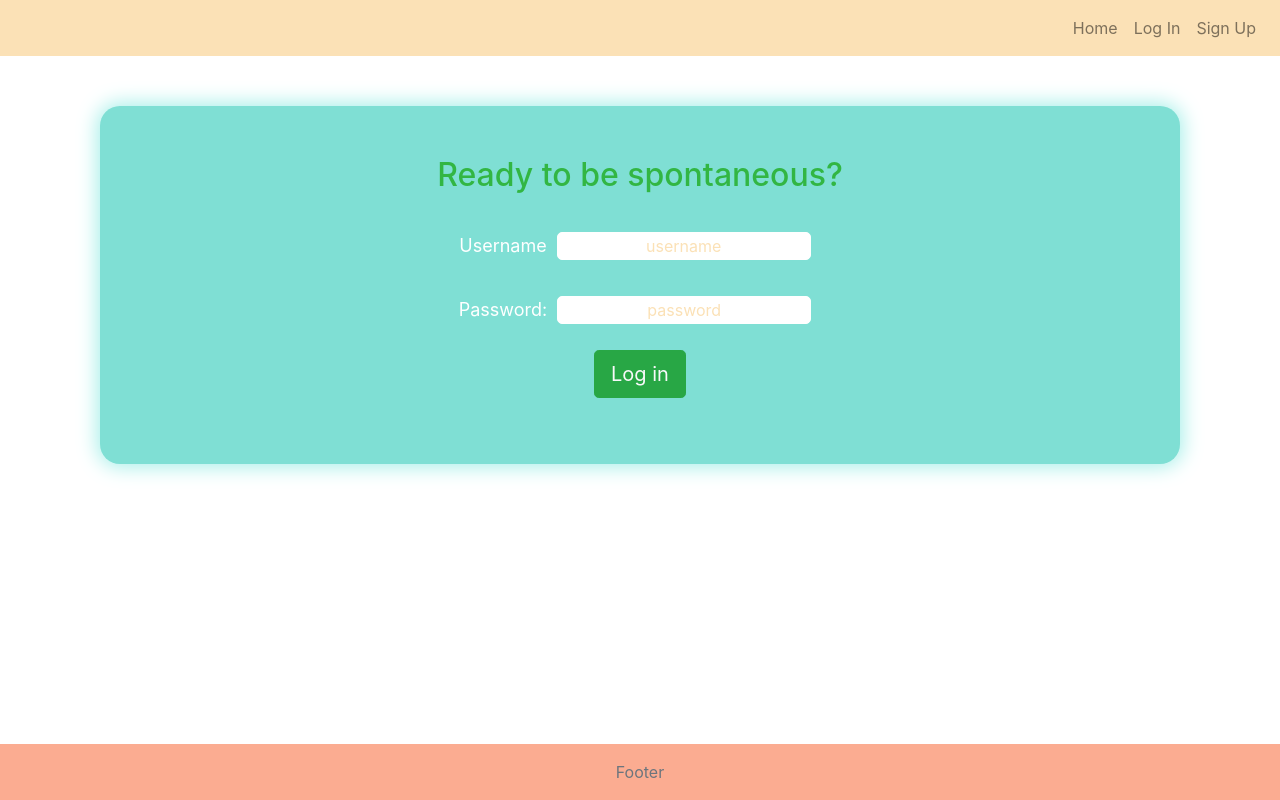
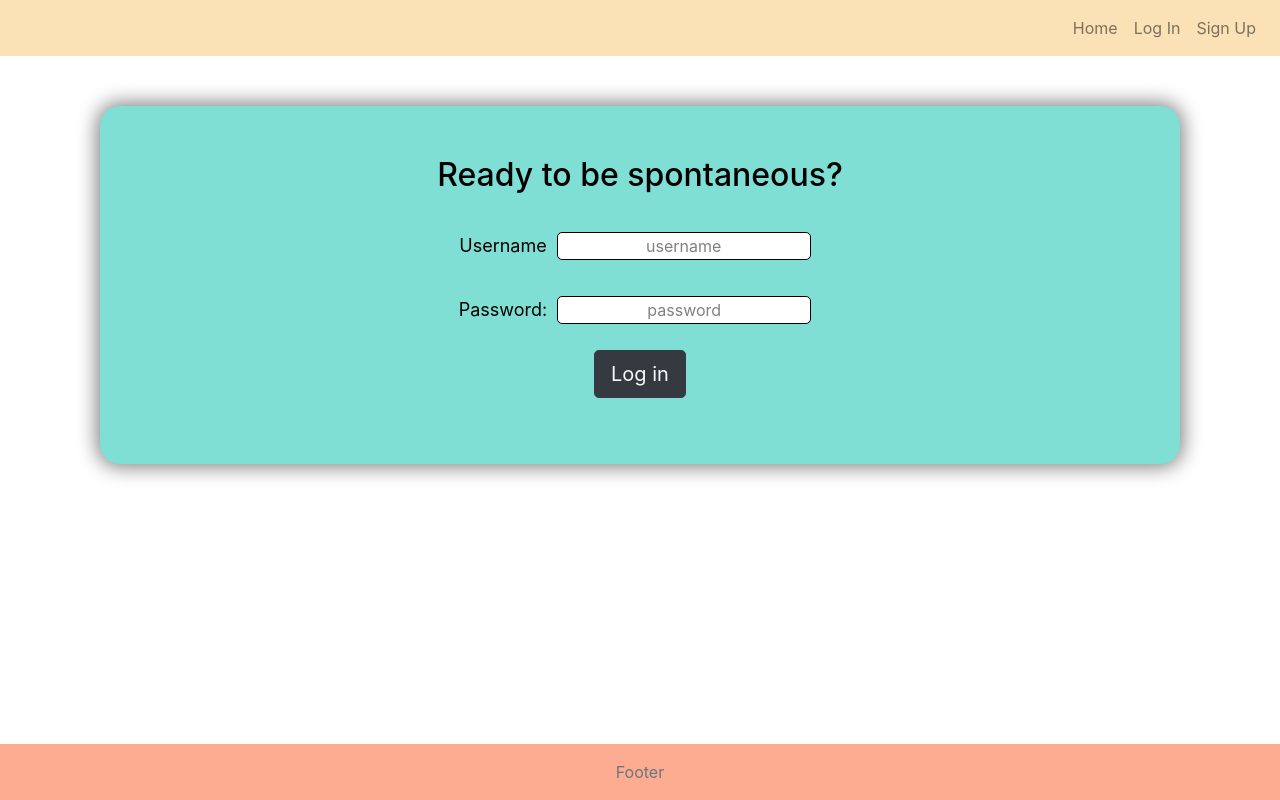
Before and after one commit to katean004/Spontaneous-Weekend-3.0, a React (Create React App) app: page /login in a window 1280 px wide. Built offline with nearby package versions, Linux system fonts and the light colour scheme; no server answers.

Commit message:
new form colors

```diff
--- a/src/components/Login-Form/login-form.css
+++ b/src/components/Login-Form/login-form.css
@@ -13,25 +13,25 @@
 
 .form-input {
   margin: 10px;
-  border: 1px solid white;
+  border: 1px solid black;
   text-align: center;
   border-radius: 5px;
 }
 
 ::placeholder {
   /* Chrome, Firefox, Opera, Safari 10.1+ */
-  color: #fbe1b6;
+  color: gray;
   opacity: 1; /* Firefox */
 }
 
 :-ms-input-placeholder {
   /* Internet Explorer 10-11 */
-  color: #fbe1b6;
+  color: gray;
 }
 
 ::-ms-input-placeholder {
   /* Microsoft Edge */
-  color: #fbe1b6;
+  color: gray;
 }
 
 input[type="text"],
@@ -39,7 +39,7 @@ textarea,
 select {
   font-size: 16px;
   font-style: bold;
-  color: #fbac91;
+  color: black;
 }
 
 input[type="password"],
@@ -47,11 +47,11 @@ textarea,
 select {
   font-size: 16px;
   font-style: bold;
-  color: #fbac91;
+  color: black;
 }
 
 input[type="text"]:focus {
-  border: 1px solid #fbac91;
+  border: 1px solid black;
 }
 
 .center {
@@ -65,16 +65,16 @@ input[type="text"]:focus {
   padding: 50px;
   margin-bottom: 200px;
   border-radius: 20px;
-  box-shadow: 0 0 20px 3px #a7efe9;
+  box-shadow: 0 0 20px 3px gray;
 }
 
 .form-heading {
   font-size: xx-large;
   padding-bottom: 20px;
-  color: #32b643;
+  color: black;
 }
 
 .form-label {
-  color: white;
+  color: black;
   font-size: large;
 }
--- a/src/components/Login-Form/login-form.js
+++ b/src/components/Login-Form/login-form.js
@@ -100,7 +100,7 @@ class LoginForm extends Component {
                 <div className="columns">
                   <div className="form-group ">
                     <button
-                      className="btn btn-lg text-light btn-success"
+                      className="btn btn-lg text-light btn-dark"
                       onClick={this.handleSubmit}
                       type="submit"
                     >
--- a/src/components/Sign-up/sign-up.css
+++ b/src/components/Sign-up/sign-up.css
@@ -13,25 +13,25 @@
 
 .form-input {
   margin: 10px;
-  border: 1px solid white;
+  border: 1px solid black;
   text-align: center;
   border-radius: 5px;
 }
 
 ::placeholder {
   /* Chrome, Firefox, Opera, Safari 10.1+ */
-  color: #fbe1b6;
+  color: gray;
   opacity: 1; /* Firefox */
 }
 
 :-ms-input-placeholder {
   /* Internet Explorer 10-11 */
-  color: #fbe1b6;
+  color: gray;
 }
 
 ::-ms-input-placeholder {
   /* Microsoft Edge */
-  color: #fbe1b6;
+  color: gray;
 }
 
 input[type="text"],
@@ -39,7 +39,7 @@ textarea,
 select {
   font-size: 16px;
   font-style: bold;
-  color: #fbac91;
+  color: black;
 }
 
 input[type="password"],
@@ -47,11 +47,11 @@ textarea,
 select {
   font-size: 16px;
   font-style: bold;
-  color: #fbac91;
+  color: black;
 }
 
 input[type="text"]:focus {
-  border: 1px solid #fbac91;
+  border: 1px solid black;
 }
 
 .center {
@@ -65,16 +65,16 @@ input[type="text"]:focus {
   padding: 50px;
   margin-bottom: 200px;
   border-radius: 20px;
-  box-shadow: 0 0 20px 3px #a7efe9;
+  box-shadow: 0 0 20px 3px gray;
 }
 
 .form-heading {
   font-size: xx-large;
   padding-bottom: 20px;
-  color: #32b643;
+  color: black;
 }
 
 .form-label {
-  color: white;
+  color: black;
   font-size: large;
 }
--- a/src/components/Sign-up/sign-up.js
+++ b/src/components/Sign-up/sign-up.js
@@ -120,7 +120,7 @@ class Signup extends Component {
                 <div className="columns">
                   <div className="form-group ">
                     <button
-                      className="btn btn-lg text-light btn-success"
+                      className="btn btn-lg text-light btn-dark"
                       onClick={this.handleSubmit}
                       type="submit"
                     >
```
